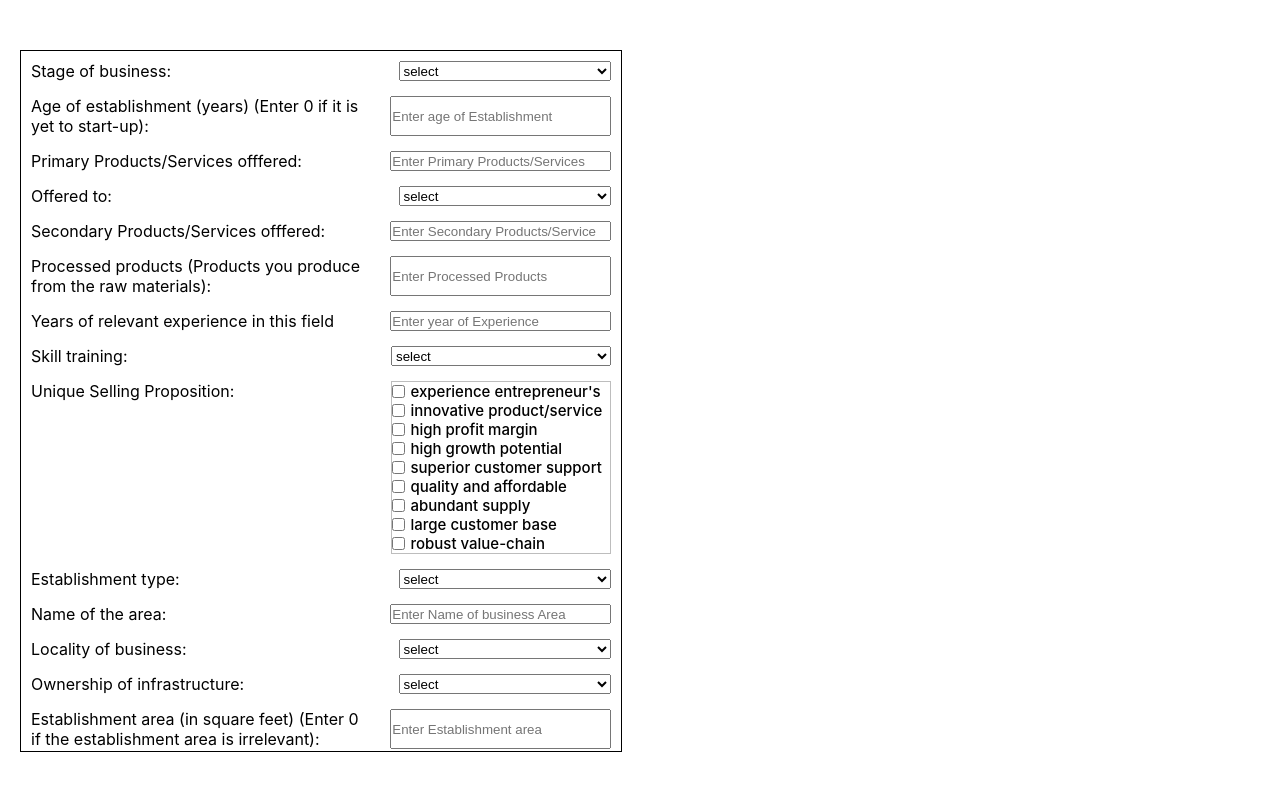
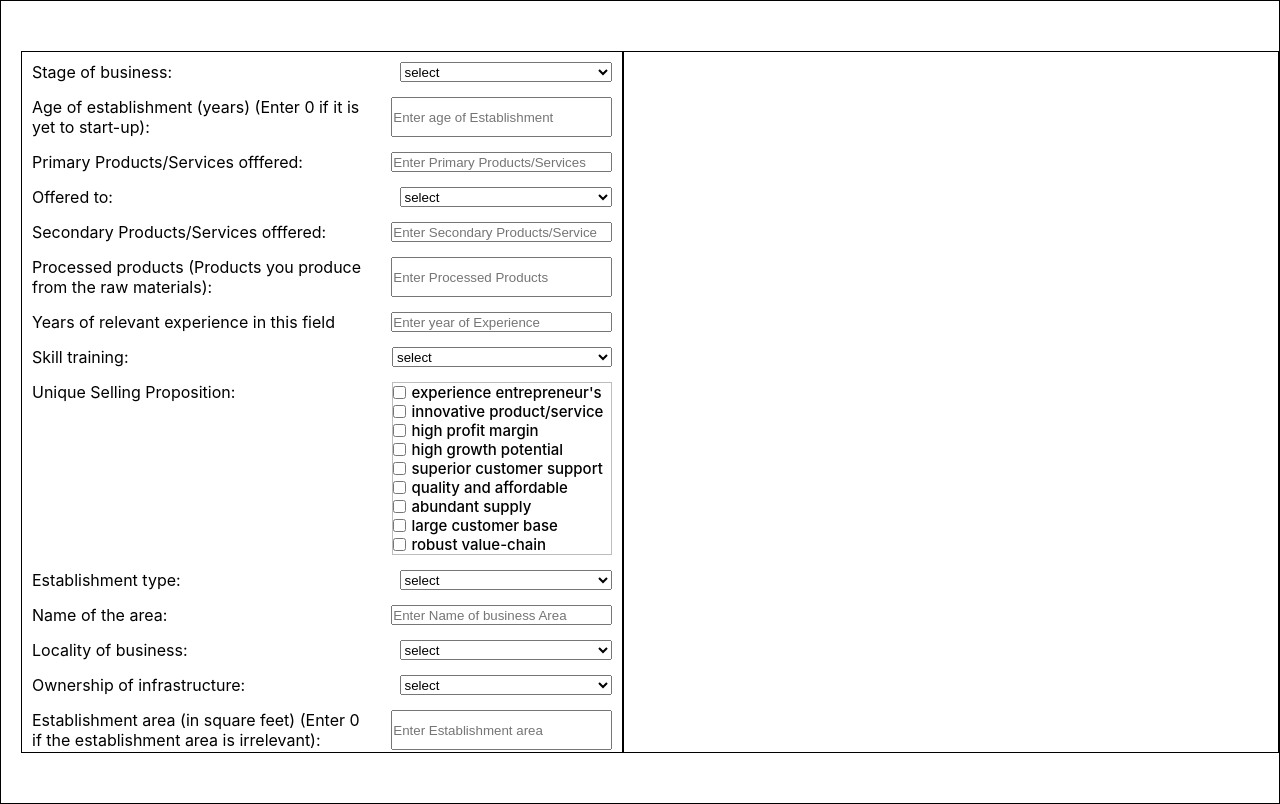
Before and after one commit to mukhiarambhu/LetsEdorse_Assignment, a React (Create React App) app: page / in a window 1280 px wide. Built offline with nearby package versions, Linux system fonts and the light colour scheme.

Commit message:
paragraph tag added and functionality add state for paragraph done

```diff
--- a/src/components/Home.jsx
+++ b/src/components/Home.jsx
@@ -1,4 +1,5 @@
 import React from "react";
+import { useEffect } from "react";
 import { useState } from "react";
 import "./home.css";
 
@@ -32,16 +33,28 @@ function Home() {
   const name = "Rambhu";
   const business_idea = "medical courier service";
   const city = "pune";
-
+  //state for business stage
+  const [business_stage, setbusiness_stage] = useState(false);
+  //state for age_of_establishment
+  const [age_of_establishment, setage_of_establishment] = useState(false);
   function handleChange(e) {
     const { name, value, checked, type } = e.target;
     setInputData({
       ...inputData,
       [name]: value,
     });
+    if (name === "business_stage") {
+      setbusiness_stage(true);
+    } else if (name === "age_of_establishment") {
+      setage_of_establishment(true);
+    }
   }
+
+  // useEffect(() => {
+  //   setbusiness_stage(true);
+  // }, [business_stage]);
   return (
-    <div>
+    <div className="mainHome_div">
       <div className="form">
         <form action="">
           {/* {Stage of business} */}
@@ -671,6 +684,22 @@ function Home() {
           </div>
         </form>
       </div>
+      <div className="para">
+        <article>
+          <p>
+            <span>
+              {business_stage
+                ? `${name} is looking to ${inputData.business_stage} their business of ${business_idea}.`
+                : null}
+            </span>
+            <span>
+              {age_of_establishment
+                ? `This enterprise has been operational since ${inputData.age_of_establishment} years and has been serving its customers since then.`
+                : null}
+            </span>
+          </p>
+        </article>
+      </div>
     </div>
   );
 }
--- a/src/components/home.css
+++ b/src/components/home.css
@@ -2,7 +2,15 @@
   margin: 0px;
   padding: 0px;
 }
-
+.mainHome_div {
+  max-width: 1300px;
+  border: 1px solid black;
+  margin: auto;
+  display: flex;
+  flex-direction: row;
+  justify-content: space-between;
+  height: 100vp;
+}
 .form {
   max-width: 600px;
   border: 1px solid black;
@@ -66,3 +74,9 @@ option {
   font-weight: 500;
   padding-left: 5px;
 }
+.para {
+  width: 660px;
+  border: 1px solid black;
+  margin-top: 50px;
+  height: 700px;
+}
```
